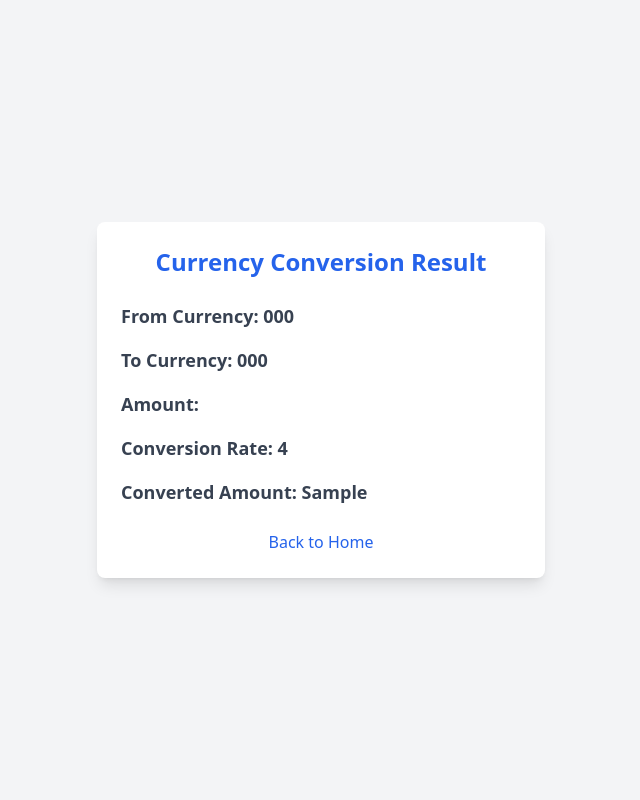
After one commit to Artifice-219/currency-converter, a Django app: template project/templates/result.html in a window 1280 px wide. The commit adds this page. Shown: the whole page, without its empty margins (319-959 px from the left). Run offline with Django 5.2, Linux system fonts and the light colour scheme; the template is opened without the code that fills it: most values are stand-ins (such as "Sample title", 1, 10 or a date in 2020); some libraries are stand-ins or nearby versions.

Commit message:
Display result

```diff
--- a/project/app/views.py
+++ b/project/app/views.py
@@ -1,4 +1,4 @@
-from django.shortcuts import render
+from django.shortcuts import render, redirect
 from django.http import JsonResponse
 import json
 import requests
@@ -24,8 +24,6 @@ def convert(req):
     if response.status_code == 200 :
         data = response.json()
         # log the response data first
-        return JsonResponse(data)
-        print(data)
+        return render(req, 'result.html', {'data' : data})
     else :
         return JsonResponse({'error': 'An error occurred while fetching data from the API.'}, status=500)
-        print(f'An error occured {response.status_code}')
--- a/project/templates/index.html
+++ b/project/templates/index.html
@@ -29,12 +29,12 @@
                     id="from_currency"
                     name="from_currency"
                     class="mt-1 block w-full rounded-md border-gray-300 shadow-sm focus:ring-blue-500 focus:border-blue-500 sm:text-sm">
+                    <option value="PHP">PHP - Philippine Peso</option>
                     <option value="USD">USD - US Dollar</option>
                     <option value="EUR">EUR - Euro</option>
                     <option value="GBP">GBP - British Pound</option>
                     <option value="JPY">JPY - Japanese Yen</option>
                     <option value="INR">INR - Indian Rupee</option>
-                    <option value="PHP">PHP - Philippine Peso</option>
                 </select>
             </div>
 
--- /dev/null
+++ b/project/templates/result.html
@@ -0,0 +1,40 @@
+<!DOCTYPE html>
+<html lang="en">
+<head>
+    <meta charset="UTF-8">
+    <meta name="viewport" content="width=device-width, initial-scale=1.0">
+    <title>Currency Conversion Result</title>
+    <script src="https://cdn.tailwindcss.com"></script>
+</head>
+<body class="bg-gray-100 min-h-screen flex items-center justify-center">
+
+    <div class="w-full max-w-md bg-white rounded-lg shadow-lg p-6">
+        <h1 class="text-2xl font-bold text-center text-blue-600 mb-6">Currency Conversion Result</h1>
+
+        <!-- Conversion Result Section -->
+        <div class="space-y-4">
+            <div class="text-lg">
+                <strong class="text-gray-700">From Currency: {{data.base_code}}</strong> <span id="from-currency" class="text-blue-500"></span>
+            </div>
+            <div class="text-lg">
+                <strong class="text-gray-700">To Currency: {{data.target_code}} </strong> <span id="to-currency" class="text-blue-500"></span>
+            </div>
+            <div class="text-lg">
+                <strong class="text-gray-700">Amount:</strong> <span id="amount" class="text-blue-500"></span>
+            </div>
+            <div class="text-lg">
+                <strong class="text-gray-700">Conversion Rate: {{data.conversion_rate}}</strong> <span id="conversion-rate" class="text-blue-500"></span>
+            </div>
+            <div class="text-lg">
+                <strong class="text-gray-700">Converted Amount: {{data.conversion_result}} </strong> <span id="converted-amount" class="text-blue-500"></span>
+            </div>
+        </div>
+
+        <!-- Back Button -->
+        <div class="mt-6 text-center">
+            <a href="{% url 'index' %}" class="text-blue-600 hover:text-blue-800">Back to Home</a>
+        </div>
+    </div>
+
+</body>
+</html>
```
